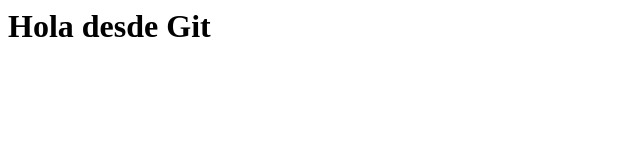
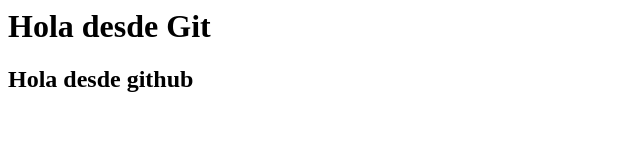
Before and after one commit to Vlolyto21/Ambiente, a plain HTML site: page index.html in a window 1280 px wide. Shown: the whole page, without its empty margins (0-640 px from the left). Drawn offline with Linux system fonts and the light colour scheme.

Commit message:
Update index.html

```diff
--- a/index.html
+++ b/index.html
@@ -7,6 +7,7 @@
     </head>
     <body>
         <h1>Hola desde Git</h1>
+        <h2>Hola desde github</h2>
     </body>
 
 </html>
```
